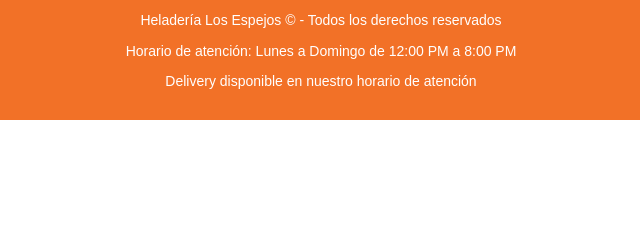
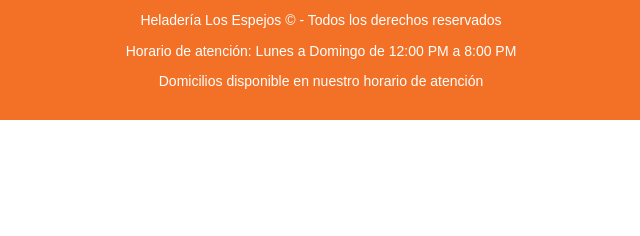
Before and after one commit to JuanDavidLoperaL/heladerialosespejos, a website with bundled scripts: page index.html in a window 1280 px wide. Shown: the part 561-797 px from the top of the page, 319-959 px from the left. Built offline with nearby package versions, Linux system fonts and the light colour scheme; no server answers.

Commit message:
Change english word
Change delivery for domicilios

```diff
--- a/index.html
+++ b/index.html
@@ -37,7 +37,7 @@
             <div class="footer-content">
                 <p>Heladería Los Espejos &copy; <span id="current-year"></span> - Todos los derechos reservados</p>
                 <p>Horario de atención: Lunes a Domingo de 12:00 PM a 8:00 PM</p>
-                <p>Delivery disponible en nuestro horario de atención</p>
+                <p>Domicilios disponible en nuestro horario de atención</p>
             </div>
         </footer>
     </div>
```
